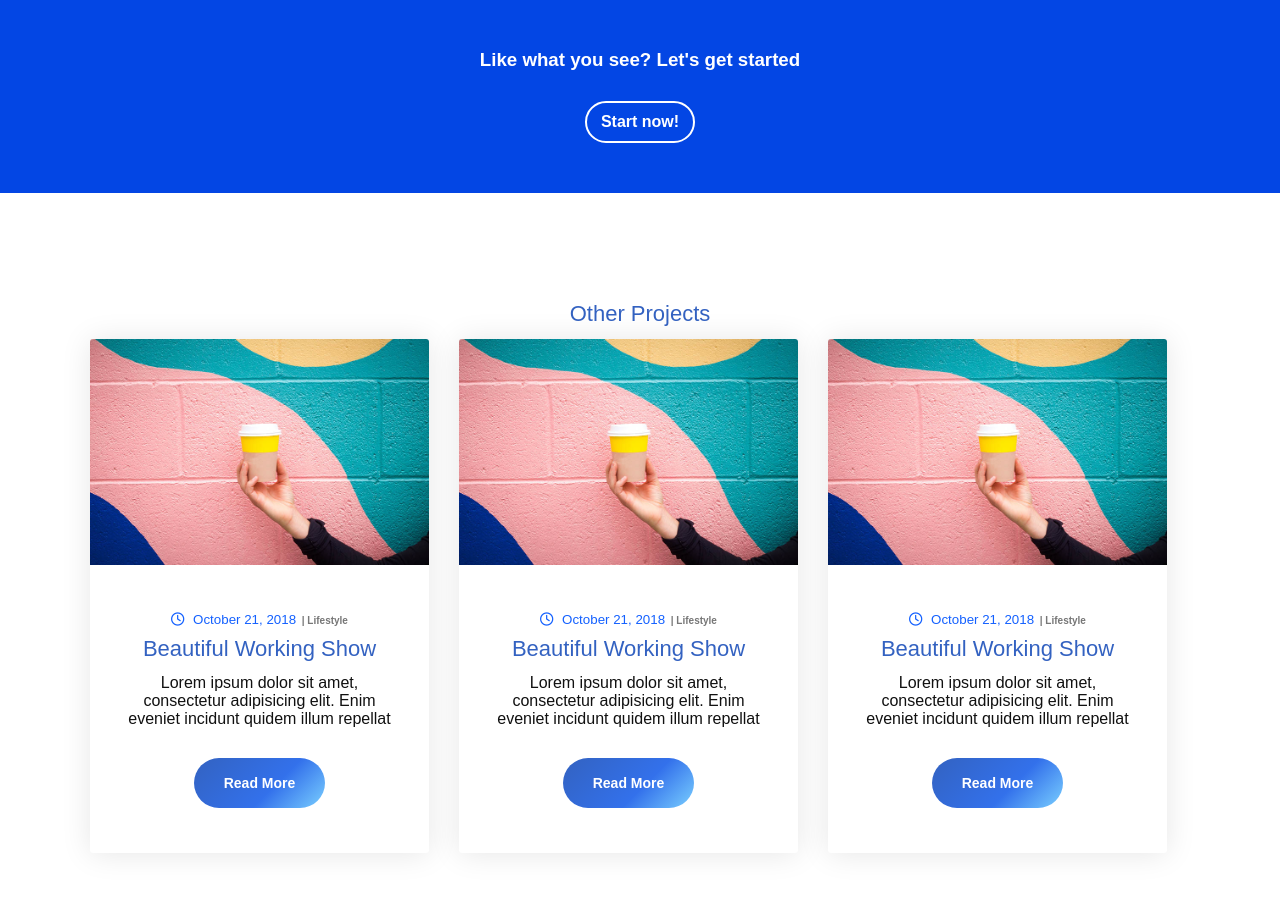
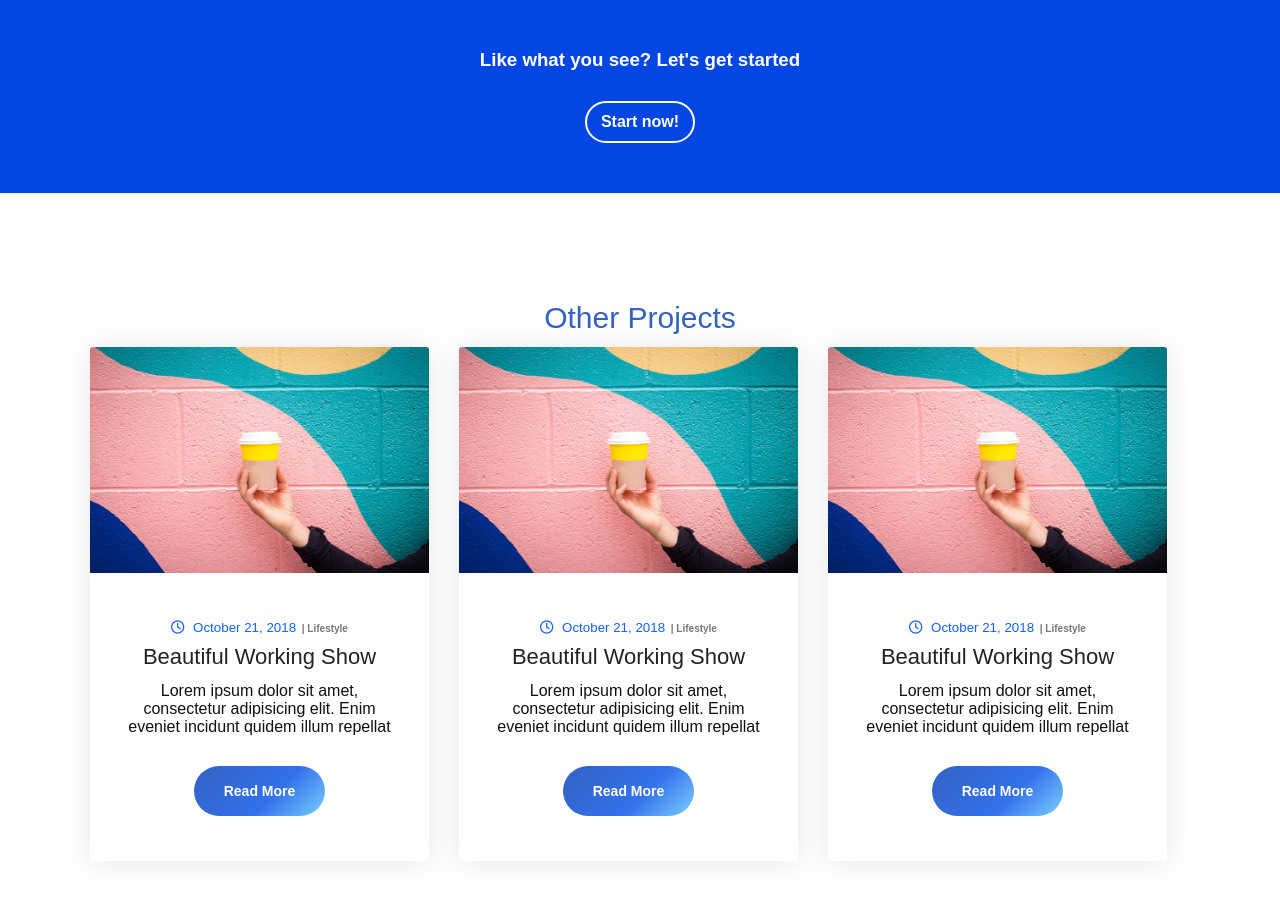
Before and after one commit to NunoGaioPereira/web-dev-portfolio, a PHP site: page /project.html in a window 1280 px wide. Shown: the part 1158-2080 px from the top of the page. Run offline with PHP 8.4, Linux system fonts and the light colour scheme; some libraries are stand-ins or nearby versions.

Commit message:
add: style to h4 in other prjects section

```diff
--- a/css/main.css
+++ b/css/main.css
@@ -751,8 +751,9 @@ span {
 	text-align: center;
 }
 
-.col h4 {
+.col .other-projects {
 	color: rgba(0, 59, 177,.8);
+	font-size: 30px;
 }
 
 
--- a/project.html
+++ b/project.html
@@ -66,7 +66,7 @@
 		<!-- <h4>Latest</h4> -->
 
 		<div class="col clearfix">
-			<h4>Other Projects</h4>
+			<h4 class="other-projects">Other Projects</h4>
 			<div class="news-row">
 				<div class="news-col">
 					<div class="news-image">
```
